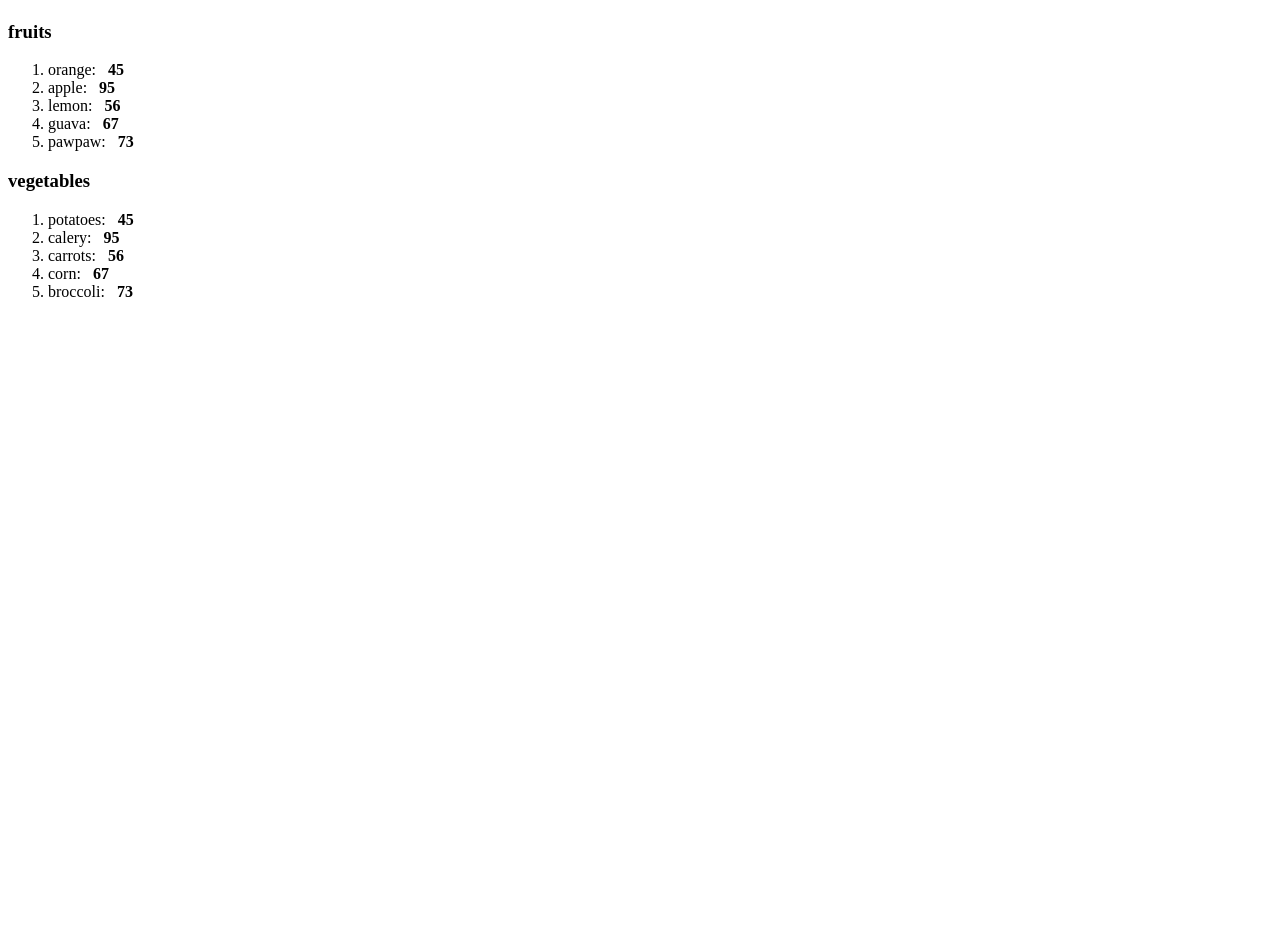
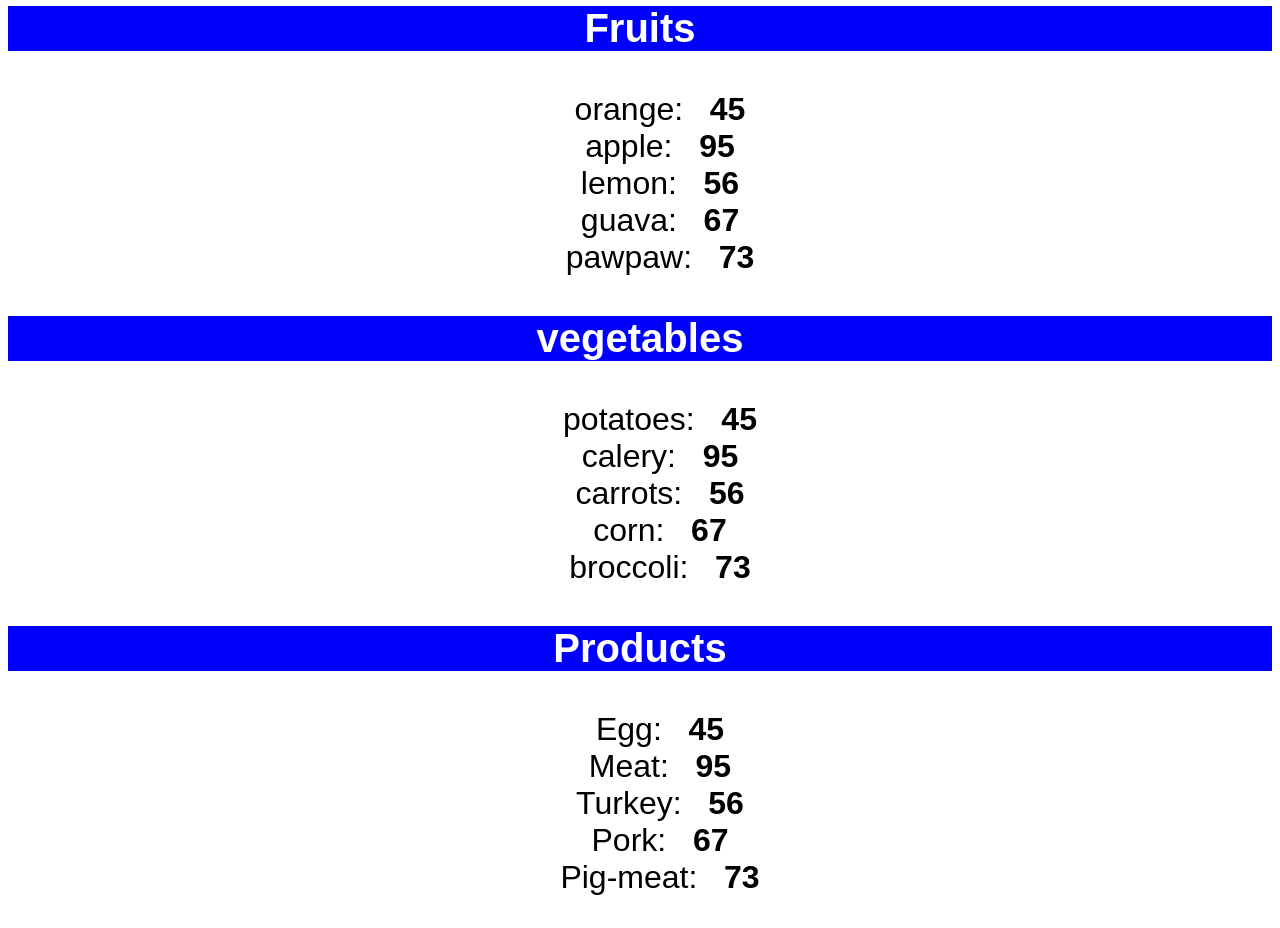
Before and after one commit to Jesemeil/JavaScriptProjects, a React (Vite) app in the folder my-react-app/: page / in a window 1280 px wide. Shown: the part 1146-2074 px from the top of the page. Before the commit the page ends 1463 px from the top, so only its background shows below. Built offline with nearby package versions, Linux system fonts and the light colour scheme.

Commit message:
Modified List2

```diff
--- a/my-react-app/src/App.jsx
+++ b/my-react-app/src/App.jsx
@@ -25,6 +25,14 @@ function App() {
     { id: 10, name: "broccoli", calories: 73 },
   ];
 
+  const products = [
+    { id: 11, name: "Egg", calories: 45 },
+    { id: 12, name: "Meat", calories: 95 },
+    { id: 13, name: "Turkey", calories: 56 },
+    { id: 14, name: "Pork", calories: 67 },
+    { id: 15, name: "Pig-meat", calories: 73 },
+  ];
+
   return (
     <>
       <Header />
@@ -40,8 +48,9 @@ function App() {
       <UserGreeting />
       <List />
       <List1 />
-      <List2 items={fruits} category="fruits" />
+      <List2 items={fruits} category="Fruits" />
       <List2 items={vegetables} category="vegetables" />
+      <List2 items={products} category="Products" />
     </>
   );
 }
--- a/my-react-app/src/List.jsx
+++ b/my-react-app/src/List.jsx
@@ -10,11 +10,19 @@ function List() {
   fruits.sort((a, b) => a.name.localeCompare(b.name));
   //   fruits.sort((a, b) => a.calories - b.calories); // Sorting by calories
 
-  const listItems = fruits.map((fruit) => (
-    <li key={fruit.id}>
-      {fruit.name}:&nbsp; {fruit.calories}
+  const lowCalFruits = fruits.filter((fruit) => fruit.calories < 70);
+
+  const listItems = lowCalFruits.map((lowCalFruit) => (
+    <li key={lowCalFruit.id}>
+      {lowCalFruit.name}:&nbsp; {lowCalFruit.calories}
     </li>
   ));
+
+  // const listItems = fruits.map((fruit) => (
+  //   <li key={fruit.id}>
+  //     {fruit.name}:&nbsp; {fruit.calories}
+  //   </li>
+  // ));
 
   return <ul>{listItems}</ul>;
 }
--- a/my-react-app/src/index.css
+++ b/my-react-app/src/index.css
@@ -75,3 +75,24 @@ button:hover {
   max-width: 350px;
   margin-left: 10px;
 }
+
+.list-category {
+  font-family: Arial, sans-serif;
+  font-size: 2.5em;
+  color: white;
+  background-color: blue;
+
+  text-align: center;
+}
+
+.list-items {
+  font-family: Arial, sans-serif;
+  font-size: 2em;
+  text-align: center;
+  list-style: none;
+}
+
+.list-items li:hover {
+  color: lightgray;
+  cursor: pointer;
+}
```
